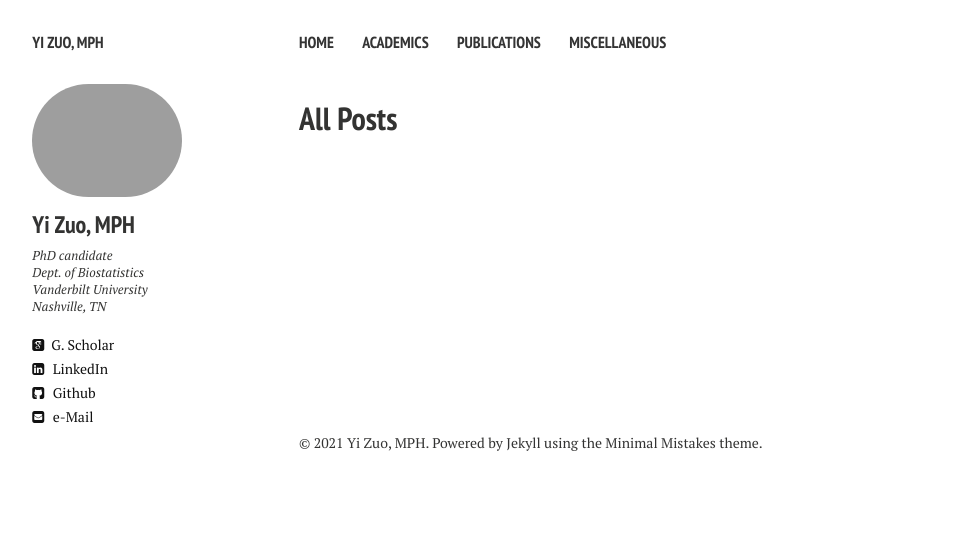
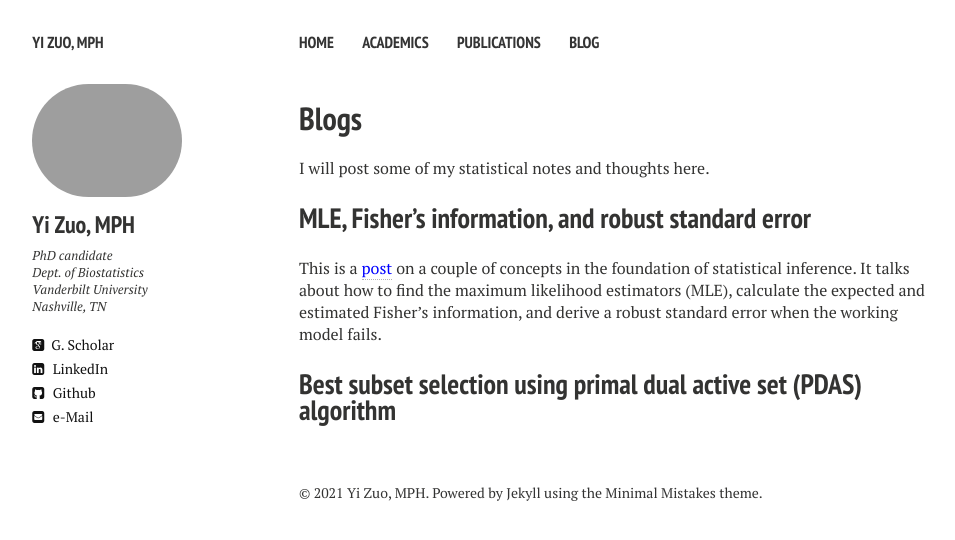
Before and after one commit to zuoyi93/zuoyi93.github.io, a Jekyll site: the page built from blog.md, in a window 1280 px wide. Shown: the top 540 px of the page, without its empty margins (21-976 px from the left). Built offline with Jekyll 4.4.1, drawn with Linux system fonts in a browser that asks for light colours; nearby versions of some CDN libraries.

Commit message:
clean blog

```diff
--- a/_config.yml
+++ b/_config.yml
@@ -30,8 +30,8 @@ links:
     url: /cv/
   - title: Publications
     url: /publications/
-  - title: Miscellaneous
-    url: /code/
+  - title: Blog
+    url: /blog/
 
 # http://en.wikipedia.org/wiki/List_of_tz_database_time_zones
 timezone:    USA/chicago
--- a/blog.md
+++ b/blog.md
@@ -1,8 +1,16 @@
 ---
-layout: post-index
+layout: page
 permalink: /blog/
-title: All Posts
-tagline: A List of Posts
+title: Blogs
 tags: [blog]
+modified: 4-21-2021
 comments: false
 ---
+
+I will post some of my statistical notes and thoughts here.
+
+## MLE, Fisher's information, and robust standard error
+
+This is a [<span style="color:blue;">post</span>]({{ site.baseurl }} {% link doc/information.md %} ) on a couple of concepts in the foundation of statistical inference. It talks about how to find the maximum likelihood estimators (MLE), calculate the expected and estimated Fisher's information, and derive a robust standard error when the working model fails.
+
+## Best subset selection using primal dual active set (PDAS) algorithm
```
Also changed, not shown: code.md (deleted, +0 -26 lines), publications.md (+2 -2 lines).
